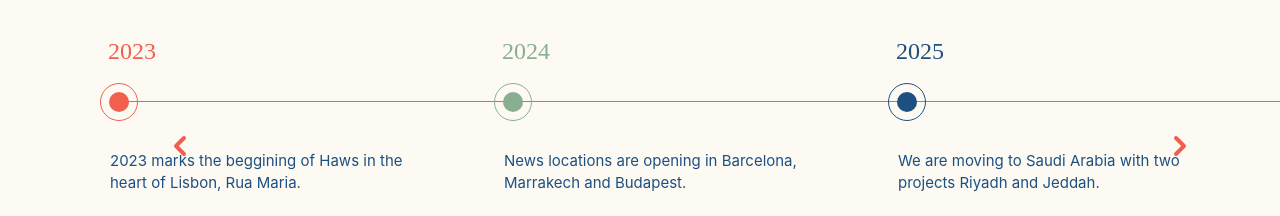
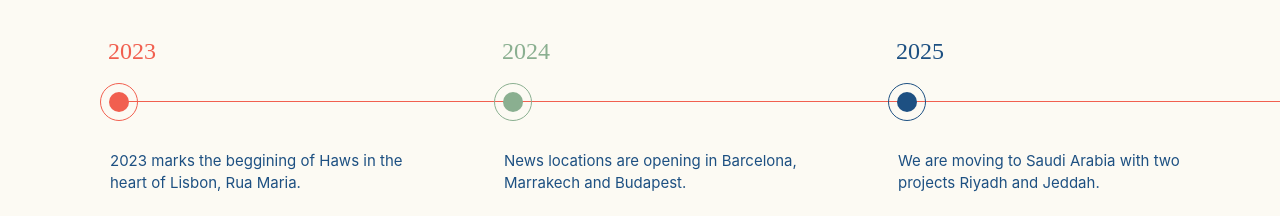
Before and after one commit to Happygru/haws, a React (Create React App) app: page / in a window 1280 px wide. Shown: the part 5540-5756 px from the top of the page. Built offline with nearby package versions, Linux system fonts and the light colour scheme.

Commit message:
fix:year slider

```diff
--- a/src/App.jsx
+++ b/src/App.jsx
@@ -21,7 +21,7 @@
         zIndex: 1000,
       }}
     >
-      <HiChevronRight className="w-10 h-10" />
+
     </div>
   );
 };
@@ -40,7 +40,7 @@
         left: "50px",
       }}
     >
-      <HiChevronLeft className="w-10 h-10" />
+
     </div>
   );
 };
@@ -360,7 +360,7 @@
           <img src="map.svg" className="m-auto" alt="" />
         </div>
         <div className="w-full pl-[100px]">
-          <div className="flex justify-between w-full mt-12 overflow-hidden">
+          <div className="flex justify-between w-full mt-12 overflow-hidden cursor-grab">
             <Slider {...settings} className="w-full mt-[10px] ml-[10px]">
               <div className="border-t w-1/4 border-[--site-main-color1] mt-12 pt-12 relative">
                 <div className="absolute top-[-67px] left-[-10px]">
```
